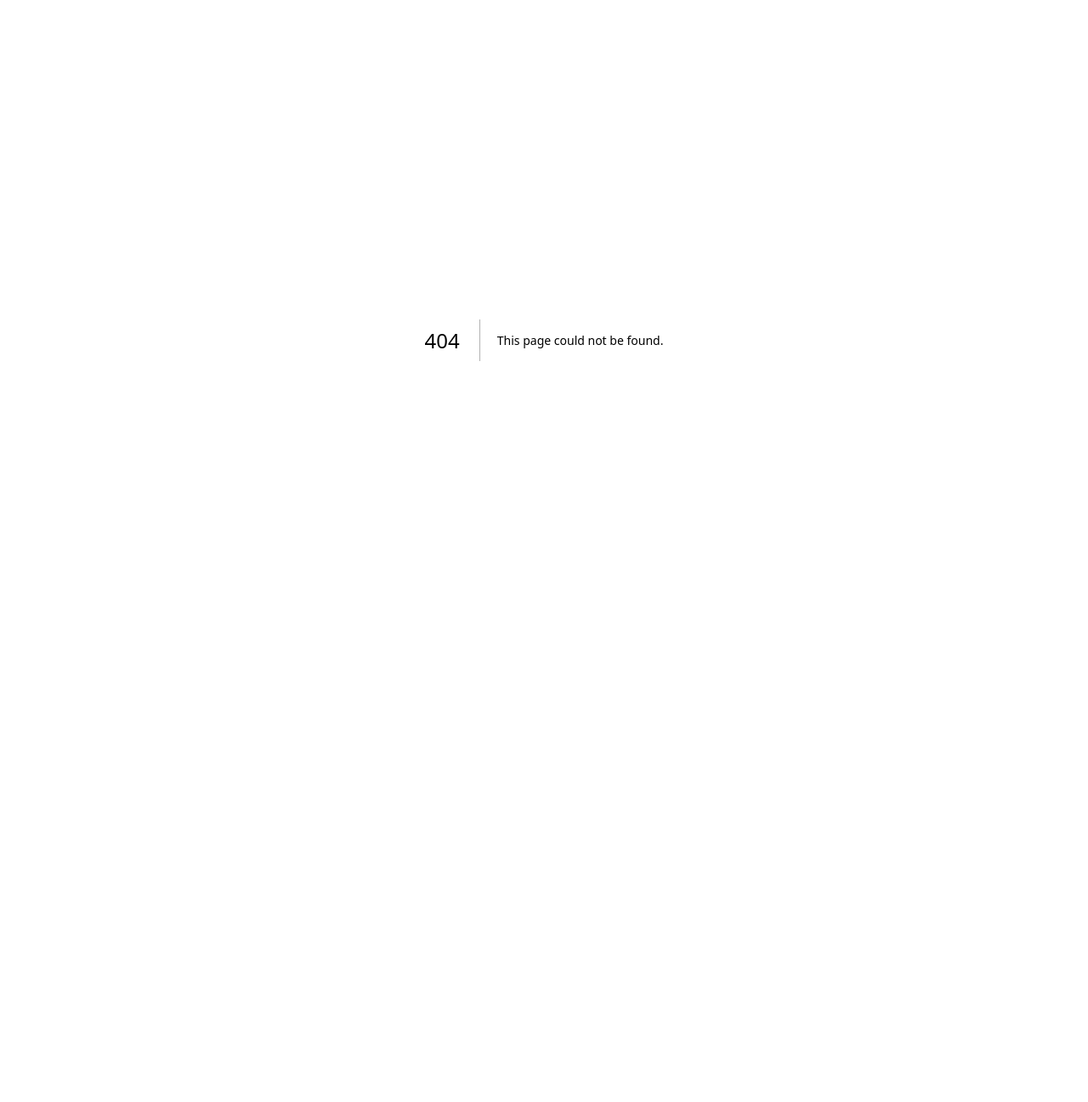
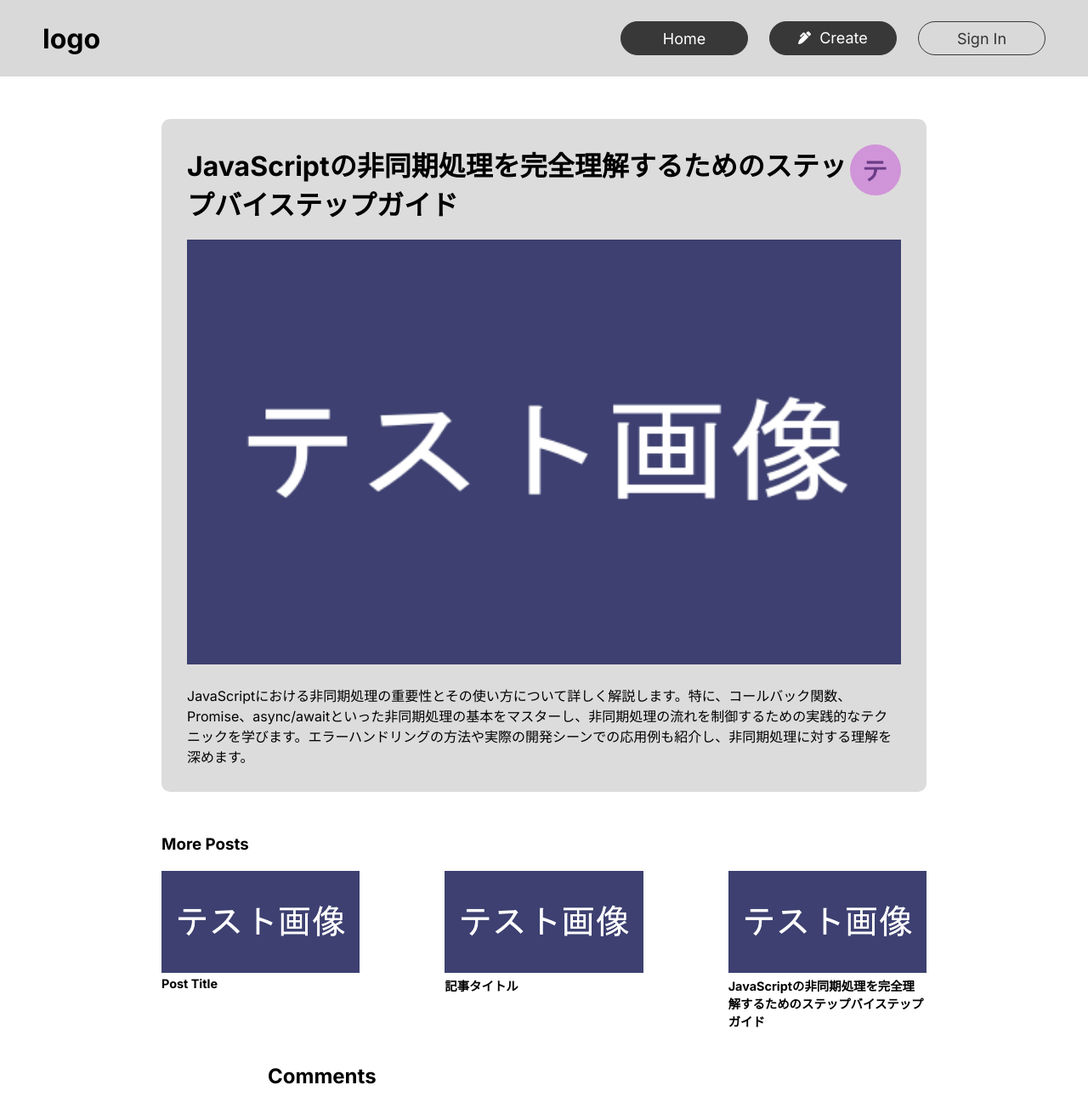
Before and after one commit to keita7777/teamsdev_16_1, a Next.js app: page /posts/1 in a window 1280 px wide. Before the commit this address had no page. Shown: the top 1297 px of the page at 85% size. Before the commit the page ends 800 px from the top, so only its background shows below. Built offline with nearby package versions, Linux system fonts and the light colour scheme.

Commit message:
[FE]ブログ詳細画面の作成 (#46)
* データの渡し方、型定義を修正

* 各コンポーネントの大きさ調整

* postsページの作成

* コードフォーマット実施

* タイトル位置の変更

```diff
--- /dev/null
+++ b/app/posts/[id]/page.tsx
@@ -0,0 +1,20 @@
+import ArticleDetails from "@/components/ArticleDetails";
+import Comments from "@/components/Comments";
+import Header from "@/components/Header";
+import MorePosts from "@/components/MorePosts";
+import { TestData } from "@/DummyData/ArticleData";
+import React from "react";
+import styles from "./styles.module.css";
+
+export default function Posts() {
+  return (
+    <>
+      <Header />
+      <div className={styles.container}>
+        <ArticleDetails />
+        <MorePosts posts={TestData} />
+        <Comments />
+      </div>
+    </>
+  );
+}
--- /dev/null
+++ b/app/posts/[id]/styles.module.css
@@ -0,0 +1,3 @@
+.container {
+  margin: 50px 15px 100px;
+}
--- a/components/ArticleDetails/index.tsx
+++ b/components/ArticleDetails/index.tsx
@@ -9,8 +9,8 @@ const ArticleDetails = () => {
   return (
     <div className={styles.articleDetails}>
       <div className={styles.blogTitle}>
-        <h1>Blog Title</h1>
-        <Image className={styles.profoleImage} src={articleDetailsImage} alt="profoleImage" height={50} width={50} />
+        <h1>{articleData.title}</h1>
+        <Image className={styles.profoleImage} src={articleDetailsImage} alt="profoleImage" height={60} width={60} />
       </div>
       <div>
         <Image
@@ -18,10 +18,9 @@ const ArticleDetails = () => {
           src={articleData.image_path}
           alt={articleData.title}
           height={500}
-          width={740}
+          width={840}
         />
       </div>
-      <h2 className={styles.articleTitle}>{articleData.title}</h2>
       <p>{articleData.content}</p>
     </div>
   );
--- a/components/ArticleDetails/style.module.css
+++ b/components/ArticleDetails/style.module.css
@@ -1,5 +1,5 @@
 .articleDetails {
-  max-width: 800px;
+  max-width: 900px;
   margin: 30px auto;
   background-color: rgb(221, 220, 220);
   padding: 30px;
@@ -13,13 +13,9 @@
 }
 
 .profoleImage {
-  border-radius: 25px;
+  border-radius: 30px;
 }
 
 .blogImage {
   margin-bottom: 20px;
 }
-
-.articleTitle {
-  margin-bottom: 20px;
-}
--- a/components/Comments/styles.module.css
+++ b/components/Comments/styles.module.css
@@ -1,5 +1,5 @@
 .commentsContainer {
-  max-width: 800px;
+  max-width: 650px;
   margin: 0 auto;
-  margin-top: 50px;
+  margin-top: 40px;
 }
--- a/components/Header/index.tsx
+++ b/components/Header/index.tsx
@@ -18,7 +18,9 @@ const Header = () => {
               </li>
               <li>
                 <Link href="/create">
-                  <FaPenAlt className={styles.icon} />
+                  <span className={styles.icon}>
+                    <FaPenAlt size={15} />
+                  </span>
                   create
                 </Link>
               </li>
--- a/components/Header/styles.module.css
+++ b/components/Header/styles.module.css
@@ -1,7 +1,7 @@
 /* ヘッダー全体 */
 .header {
   width: 100%;
-  padding: 45px 0;
+  padding: 25px 0;
   background: #d9d9d9;
 }
 
@@ -25,21 +25,21 @@
 .nav ul {
   display: flex;
   list-style: none;
-  gap: 50px;
+  gap: 25px;
 }
 
 .nav li {
   display: flex;
   justify-content: center;
   align-items: center;
-  width: 200px;
-  height: 60px;
+  width: 150px;
+  height: 40px;
   border-radius: 50px;
   border: 1px solid #383838;
   background-color: #383838;
   color: #fff;
   text-transform: capitalize;
-  font-size: 25px;
+  font-size: 18px;
 }
 
 nav li.signIn {
--- a/components/MorePosts/index.tsx
+++ b/components/MorePosts/index.tsx
@@ -1,13 +1,16 @@
 import styles from "./styles.module.css";
 import Link from "next/link";
-import Image from "next/image";
-import { TestData } from "@/DummyData/ArticleData";
+import Image, { StaticImageData } from "next/image";
 import ArticleImage from "@/DummyData/article-image.png";
 
 type Post = {
-  id: string;
+  id: number;
   title: string;
-  imageUrl: string;
+  content: string;
+  category: string;
+  image_path: string | StaticImageData;
+  author: string;
+  created_at: string;
 };
 
 type MorePostsProps = {
@@ -19,7 +22,7 @@ const MorePosts = ({ posts }: MorePostsProps) => {
     <div className={styles.wrap}>
       <h3 className={styles.title}>More Posts</h3>
       <div className={styles.morePostsContainer}>
-        {TestData.slice(2, 5).map((post) => (
+        {posts.slice(0, 3).map((post) => (
           <div key={post.id} className={styles.postCard}>
             <Link href={`/posts/${post.id}`}>
               <Image src={ArticleImage} alt={post.title} className={styles.postImage} width={300} height={200} />
--- a/components/MorePosts/styles.module.css
+++ b/components/MorePosts/styles.module.css
@@ -1,19 +1,20 @@
 .wrap {
-  margin: 100px auto 0;
+  margin: 50px auto 0;
   display: flex;
   flex-direction: column;
-  padding: 0 30px;
+  max-width: 900px;
 }
 
 .title {
   display: flex;
   text-align: left;
+  margin-bottom: 20px;
 }
 
 .morePostsContainer {
   display: flex;
   justify-content: space-between;
-  gap: 160px;
+  gap: 100px;
 }
 
 .postCard {
@@ -23,13 +24,12 @@
 
 .postImage {
   width: 100%;
-  height: 180px;
+  height: 120px;
   object-fit: cover;
 }
 
 .postTitle {
   font-size: 0.9rem;
-  padding: 10px 0;
   text-align: left;
 }
 
```
